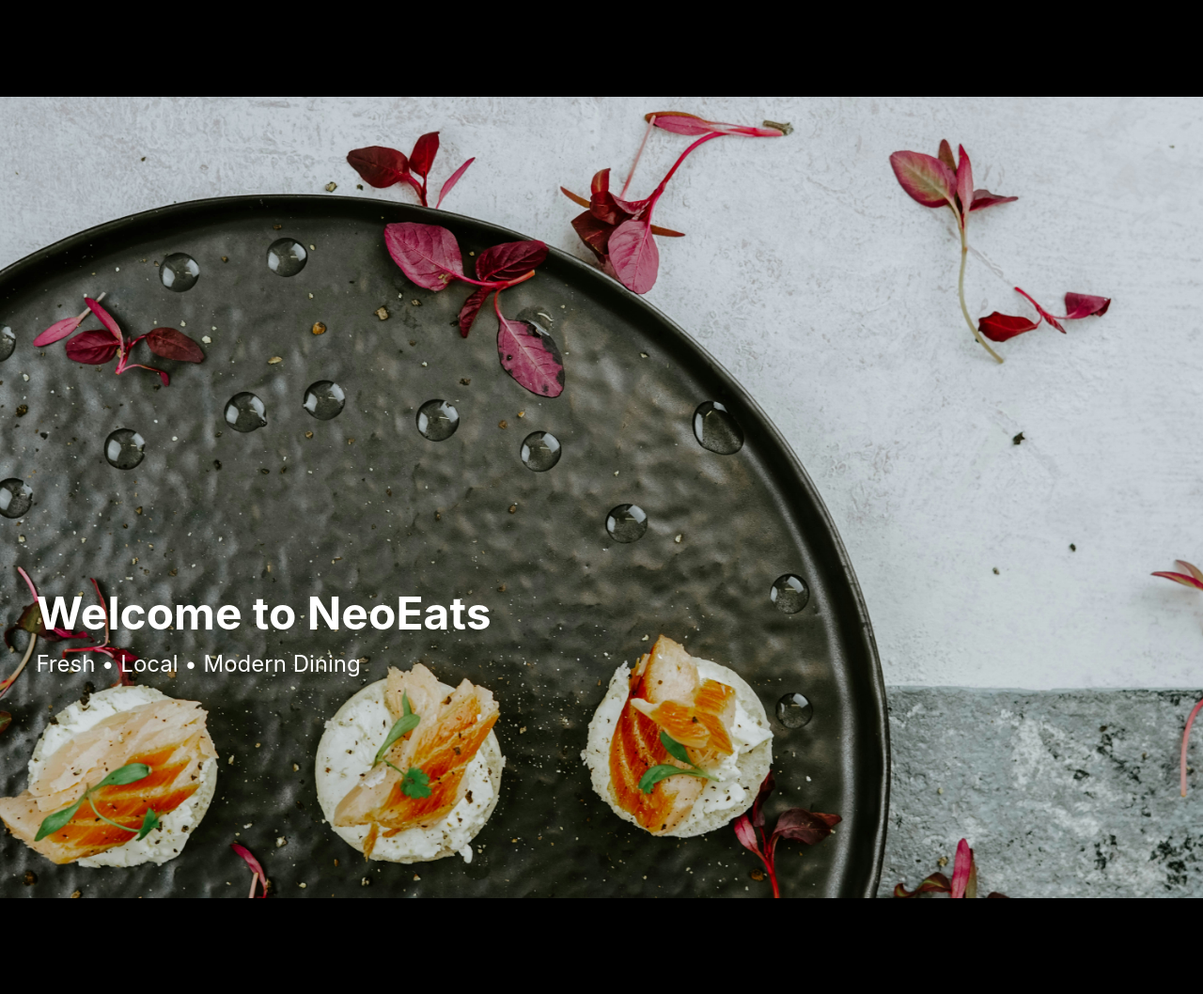
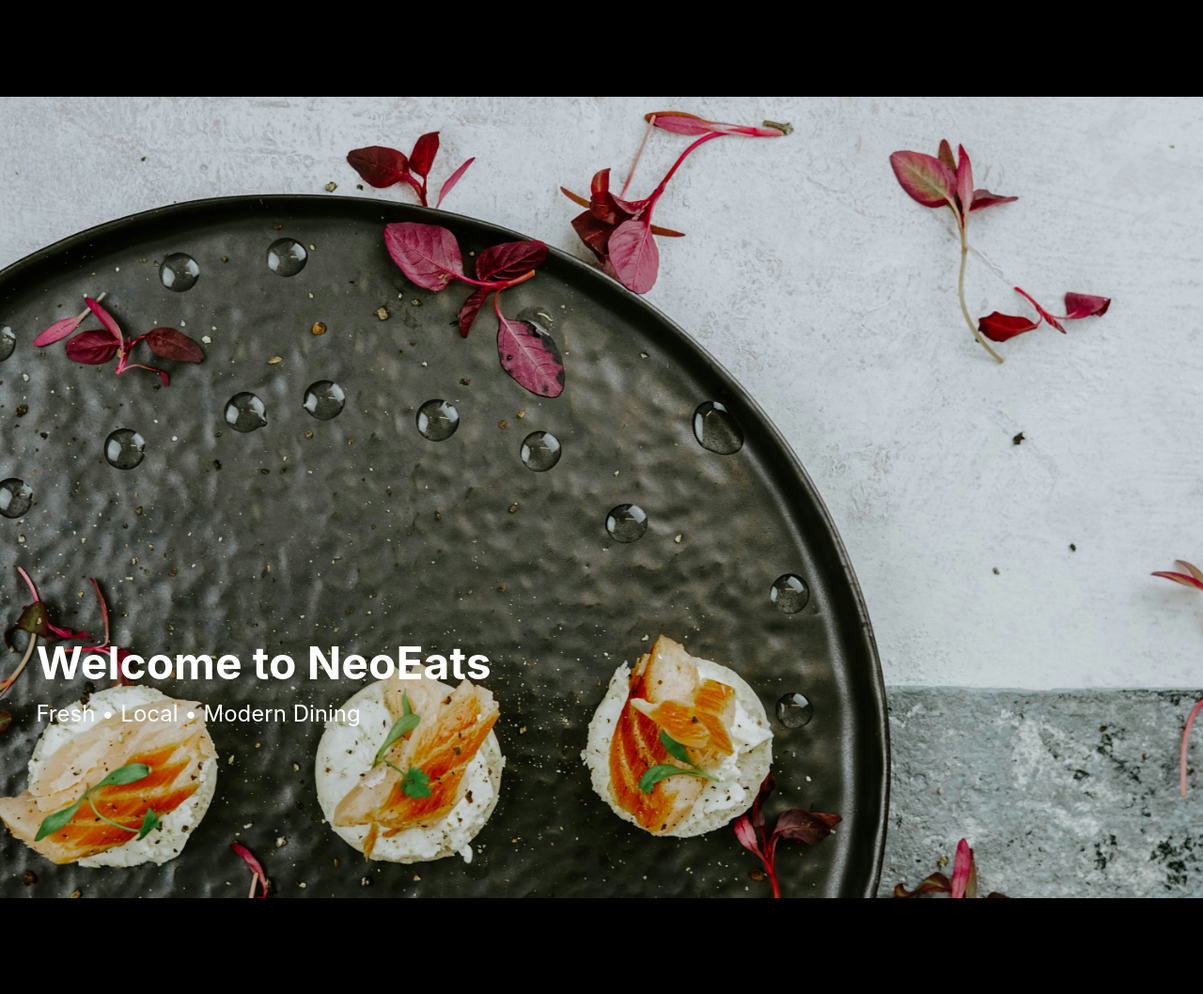
Before and after one commit to LadyNeowen/NeoEats, a Django app: page / in a window 1280 px wide. Shown: the part 87-1145 px from the top of the page at 94% size. Run offline with Django 4.2, Linux system fonts and the light colour scheme.

Commit message:
Updated hero text

```diff
--- a/static/css/styles.css
+++ b/static/css/styles.css
@@ -27,7 +27,7 @@ main {
 /* Hero Text */
 .hero-text {
     position: absolute;
-    bottom: 30%;
+    bottom: 25%;
     left: 3%;
     color: white;
 }
```
